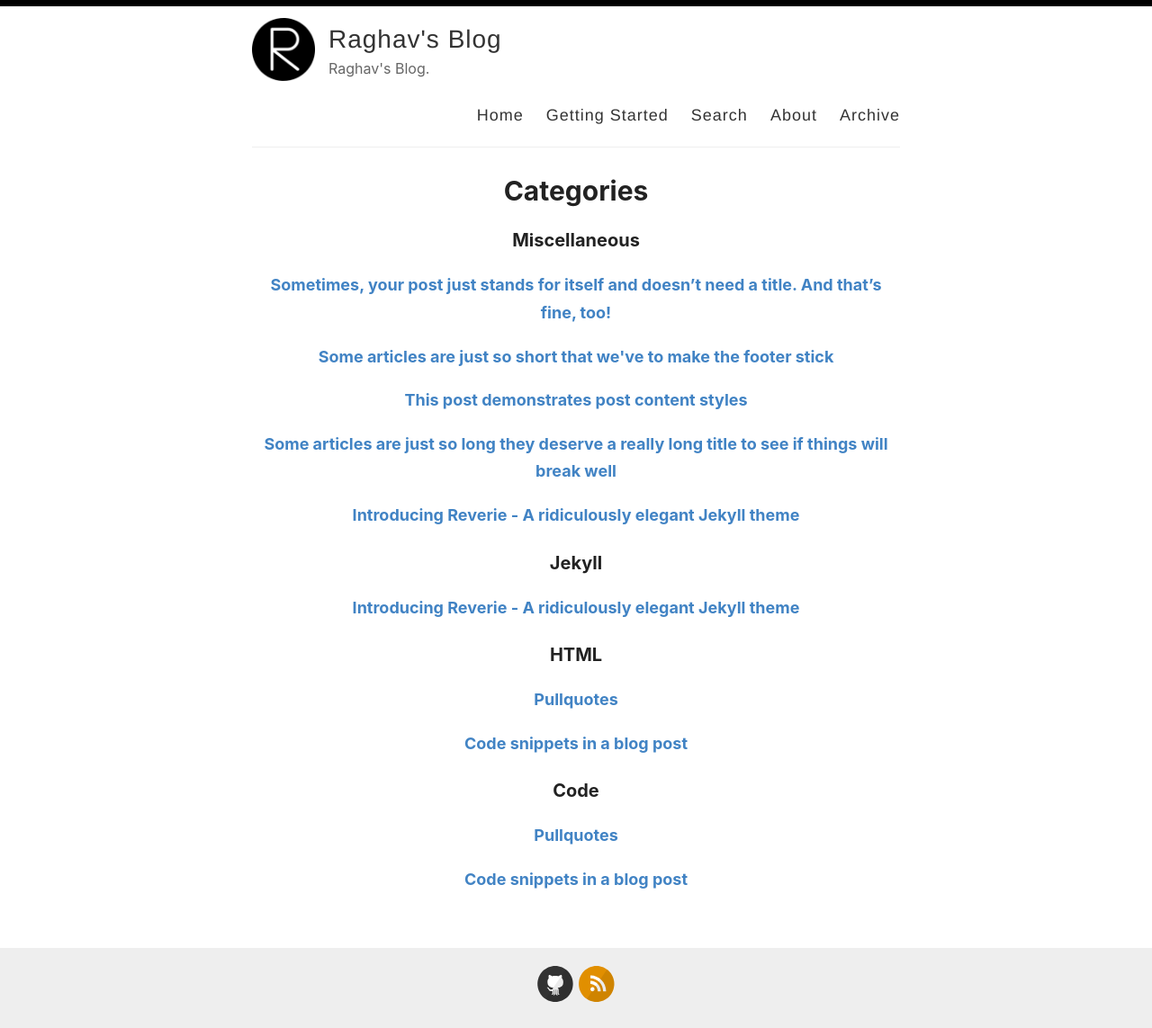
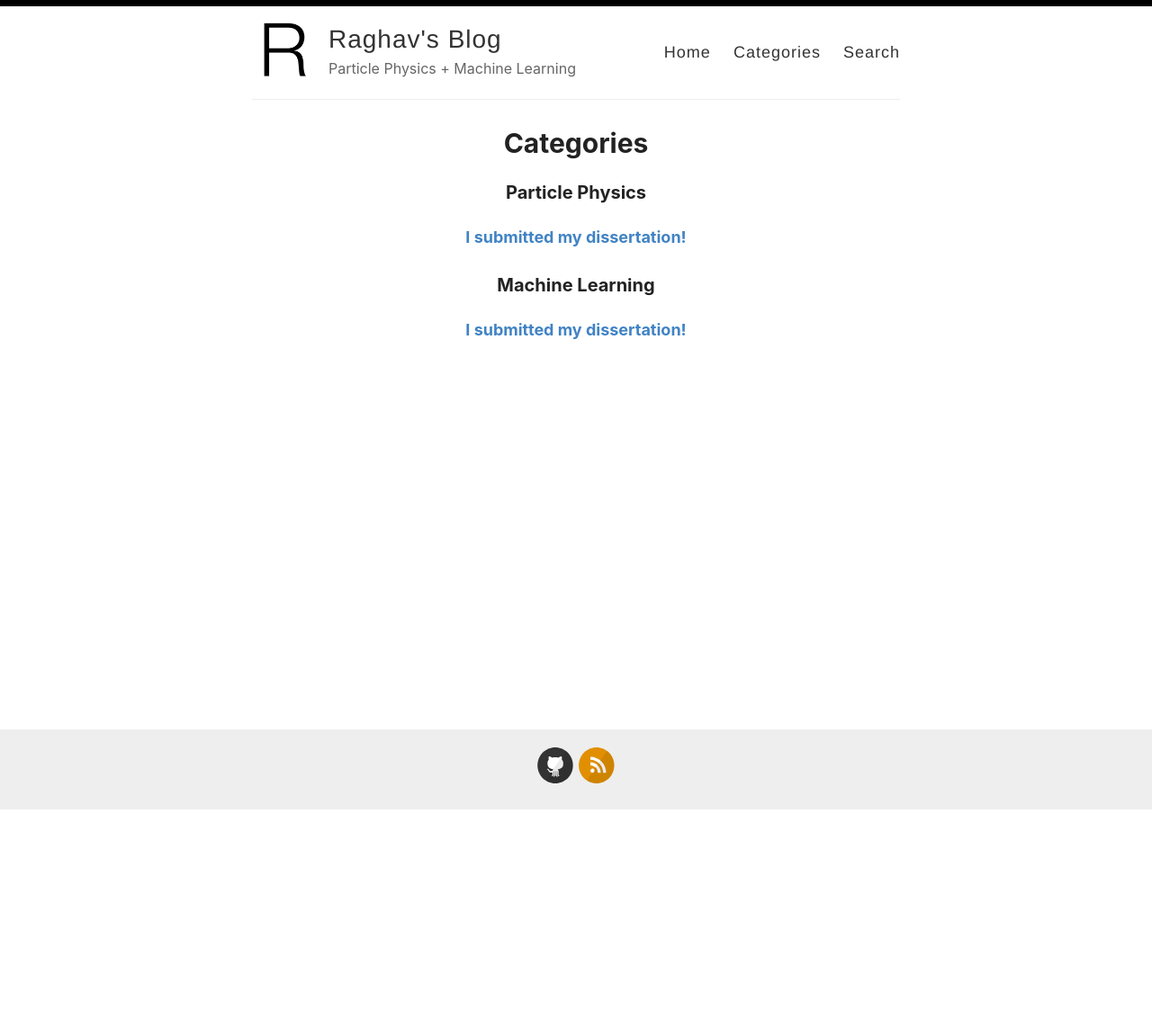
Before and after one commit to rkansal47/rkansal47.github.io, a Jekyll site: the page built from _pages/categories.md, in a window 1280 px wide. Shown: the whole page at 90% size. Built offline with Jekyll 4.4.1, drawn with Linux system fonts in a browser that asks for light colours; after the commit the page ends 901 px from its top, so only the background shows below that; some of the changed lines change nothing that is shown.

Commit message:
more edits

````diff
--- a/_config.yml
+++ b/_config.yml
@@ -9,10 +9,10 @@ name: Raghav's Blog
 author: Raghav Kansal
 
 # Short bio or description (displayed in the header)
-description: Raghav's Blog.
+description: Particle Physics + Machine Learning
 
 # URL of your avatar or profile pic (you could use your GitHub profile pic)
-avatar: /images/reverie.png
+avatar: /images/favicon.png
 
 #
 # Flags below are optional
@@ -41,15 +41,15 @@ footer-links:
 disqus:
 
 # Enter your Google Analytics web tracking code (e.g. UA-2110908-2) to activate tracking
-google_analytics:
+# google_analytics: G-EG651HLRG3
 
 # For newer "GA4" analytics, use the following instead of the "UA" entry above
-#google_analytics_ga4: G-GABC1DEFG
+google_analytics_ga4: G-EG651HLRG3
 
 # Your website URL (e.g. http://amitmerchant1990.github.io or http://www.amitmerchant.com)
 # Used for Sitemap.xml and your RSS feed
 url: http://rkansal47.github.io
-enforce_ssl: http://rkansal47.github.ios
+enforce_ssl: https://rkansal47.github.io
 
 # If you're hosting your site at a Project repository on GitHub pages
 # (http://yourusername.github.io/repository-name)
--- a/_layouts/default.html
+++ b/_layouts/default.html
@@ -29,10 +29,10 @@
 
             <nav>
               <a href="{{ site.baseurl }}/">Home</a>
-              <a href="{{ site.baseurl }}/getting-started">Getting Started</a>
+              <a href="{{ site.baseurl }}/categories">Categories</a>
               <a href="{{ site.baseurl }}/search">Search</a>
-              <a href="{{ site.baseurl }}/about">About</a>
-              <a href="{{ site.baseurl }}/archive">Archive</a>
+              <!-- <a href="{{ site.baseurl }}/about">About</a> -->
+              <!-- <a href="{{ site.baseurl }}/archive">Archive</a> -->
             </nav>
           </header>
         </div>
--- a/_posts/2019-02-13-introducing-reverie-jekyll-theme.md
+++ /dev/null
@@ -1,85 +0,0 @@
----
-layout: post
-title: Introducing Reverie - A ridiculously elegant Jekyll theme
-categories: [Miscellaneous, Jekyll]
----
-
-[Reverie](https://github.com/amitmerchant1990/reverie) is a [Jekyll](https://jekyllrb.com/)-powered theme which is simple and opinionated. It's actually a fork of [jekyll-now](https://github.com/barryclark/jekyll-now) with some additional features and personal touches which I've implemented to suit my needs for my blog.
-
-This is a plug-and-play Jekyll theme which you can use on GitHub Pages without even setting up a local environment.
-
-![](/images/reverie-demo.png)
-
-## Features overview
-
-- Command-line free fork-first workflow, using GitHub.com to create, customize and post to your blog
-- Fully responsive and mobile optimized base theme
-- Sass/Coffeescript support using Jekyll 2.0
-- Free hosting on your GitHub Pages user site
-- All the SEO goodies comes in-built
-- Markdown blogging
-- Syntax highlighting using Pygments
-    - [Dracula syntax theme](https://draculatheme.com/) included
-- Disqus commenting
-- Google Analytics integration
-- Fuzzy search across blog posts
-- Pagination of posts works out-of-the-box.
-- Categorize posts out-of-the box
-- RSS Feed
-- In-built sitemap
-
-<div style="text-align: center;">
- <script async type="text/javascript" src="//cdn.carbonads.com/carbon.js?serve=CE7D6KJY&placement=wwwamitmerchantcom" id="_carbonads_js"></script>
-</div>
-
-## Using Reverie on GitHub Pages
-
-### Step 1) Fork Reverie to your User Repository
-
-Fork [this repository](https://github.com/amitmerchant1990/reverie), then rename the repository to `yourgithubusername.github.io`.
-
-Alternatively, you can use [Use this template](https://github.com/amitmerchant1990/reverie/generate) button if you want to create a repository with a clean commit history which will use Reverie as a template.
-
-Your Jekyll blog will often be viewable immediately at <https://yourgithubusername.github.io> (if it's not, you can often force it to build by completing step 2)
-
-### Step 2) Customize and view your site
-
-Enter your site name, description, avatar and many other options by editing the `_config.yml` file. You can easily turn on Google Analytics tracking, Disqus commenting and social icons here.
-
-Making a change to `_config.yml` (or any file in your repository) will force GitHub Pages to rebuild your site with jekyll. Your rebuilt site will be viewable a few seconds later at <https://yourgithubusername.github.io> - if not, give it ten minutes as GitHub suggests and it'll appear soon.
-
-### Step 3) Publish your first blog post
-
-Create a new file called `/_posts/2019-2-13-Hello-World.md` to publish your first blog post. That's all you need to do to publish your first blog post! This [Markdown Cheatsheet](https://github.com/adam-p/markdown-here/wiki/Markdown-Cheatsheet) might come in handy while writing the posts.
-
-> You can add additional posts in the browser on GitHub.com too! Just hit the <kbd>Create new file</kbd> button in `/_posts/` to create new content. Just make sure to include the [front-matter](http://jekyllrb.com/docs/frontmatter/) block at the top of each new blog post and make sure the post's filename is in this format: year-month-day-title.md
-
-## Using Categories in Reverie
-
-You can categorize your content based on `categories` in Reverie. For this, you just need to add `categories` in front matter like below:
-
-For adding single category:
-
-```md
-categories: JavaScript
-```
-
-For adding multiple categories:
-
-```md
-categories: [PHP, Laravel]
-```
-
-The contegorized content can be shown over this URL: <https://yourgithubusername.github.io/categories/>
-
-## RSS
-
-The generated [RSS feed](https://en.wikipedia.org/wiki/RSS) of your blog can be found at <https://yourgithubusername.github.io/feed>. You can see the example RSS feed over [here](https://www.amitmerchant.com/reverie/feed).
-
-## Sitemap
-
-The generated sitemap of your blog can be found at <https://yourgithubusername.github.io/sitemap>. You can see the example sitemap feed over [here](https://www.amitmerchant.com/reverie/sitemap).
-
-## License
-
-MIT
--- a/_posts/2019-08-08-no-title-posts.md
+++ /dev/null
@@ -1,6 +0,0 @@
----
-layout: post
-title: ""
-categories: Miscellaneous
----
-Sometimes, your post just stands for itself and doesn't need a title. And that's fine, too!
--- a/_posts/2019-12-11-pullquotes.md
+++ /dev/null
@@ -1,14 +0,0 @@
----
-layout: post
-title:  Pullquotes
-categories: [HTML,Code]
-excerpt: In graphic design, a pull quote (also known as a lift-out pull quote) is a key phrase, quotation, or excerpt that has been pulled from an article and used as a page layout graphic element, serving to entice readers into the article or to highlight a key topic.
----
-
-In graphic design, a pull quote (also known as a lift-out pull quote) is a key phrase, quotation, or excerpt that has been pulled from an article and used as a page layout graphic element, serving to entice readers into the article or to highlight a key topic. {% include pullquote.html quote="It is typically placed in a larger or distinctive typeface and on the same page." %} Pull quotes are often used in magazine and newspaper articles, annual reports, and brochures, as well as on the web. They can add visual interest to text-heavy pages with few images or illustrations.
-
-Placement of a pull quote on a page may be defined in a publication's or website's style guide. Such a typographic device may or may not be aligned with a column on the page. Some designers, for example, choose not to align the quote. In that case, the quotation cuts into two or more columns, as in the example shown. Because the pull quote invites the reader to read about the highlighted material, the pull quote should appear before the text it cites and, generally, fairly close to it.
-
-Pull quotes need not be a verbatim copy of the text being quoted; depending on a publication's house style, pull quotes may be abbreviated for space or paraphrased for clarity, with or without indication.
-
-A disadvantage of pull quotes as a design element is that they can disrupt the reading process of readers invested in reading the text sequentially by drawing attention to ghost fragments out of context. At the other extreme, when pull quotes are used to break up what would otherwise be a formless wall of text, pull quote can serve as visual landmarks to help the reader maintain a sense of sequence and place.
--- a/_posts/2019-7-27-super-long-article.md
+++ /dev/null
@@ -1,11 +0,0 @@
----
-layout: post
-title: Some articles are just so long they deserve a really long title to see if things will break well
-categories: Miscellaneous
----
-
-Lorem ipsum dolor sit amet, consectetur adipiscing elit. Fusce bibendum neque eget nunc mattis eu sollicitudin enim tincidunt. Vestibulum lacus tortor, ultricies id dignissim ac, bibendum in velit. Proin convallis mi ac felis pharetra aliquam. Curabitur dignissim accumsan rutrum. In arcu magna, aliquet vel pretium et, molestie et arcu. Mauris lobortis nulla et felis ullamcorper bibendum. Phasellus et hendrerit mauris. Proin eget nibh a massa vestibulum pretium. Suspendisse eu nisl a ante aliquet bibendum quis a nunc. Praesent varius interdum vehicula. Aenean risus libero, placerat at vestibulum eget, ultricies eu enim. Praesent nulla tortor, malesuada adipiscing adipiscing sollicitudin, adipiscing eget est.
-
-Lorem ipsum dolor sit amet, consectetur adipiscing elit. Fusce bibendum neque eget nunc mattis eu sollicitudin enim tincidunt. Vestibulum lacus tortor, ultricies id dignissim ac, bibendum in velit. Proin convallis mi ac felis pharetra aliquam. Curabitur dignissim accumsan rutrum. In arcu magna, aliquet vel pretium et, molestie et arcu. Mauris lobortis nulla et felis ullamcorper bibendum. Phasellus et hendrerit mauris. Proin eget nibh a massa vestibulum pretium. Suspendisse eu nisl a ante aliquet bibendum quis a nunc. Praesent varius interdum vehicula. Aenean risus libero, placerat at vestibulum eget, ultricies eu enim. Praesent nulla tortor, malesuada adipiscing adipiscing sollicitudin, adipiscing eget est.
-
-Lorem ipsum dolor sit amet, consectetur adipiscing elit. Fusce bibendum neque eget nunc mattis eu sollicitudin enim tincidunt. Vestibulum lacus tortor, ultricies id dignissim ac, bibendum in velit. Proin convallis mi ac felis pharetra aliquam. Curabitur dignissim accumsan rutrum. In arcu magna, aliquet vel pretium et, molestie et arcu. Mauris lobortis nulla et felis ullamcorper bibendum. Phasellus et hendrerit mauris. Proin eget nibh a massa vestibulum pretium. Suspendisse eu nisl a ante aliquet bibendum quis a nunc. Praesent varius interdum vehicula. Aenean risus libero, placerat at vestibulum eget, ultricies eu enim. Praesent nulla tortor, malesuada adipiscing adipiscing sollicitudin, adipiscing eget est.
--- a/_posts/2019-7-27-this-post-demonstrates-post-content-styles.md
+++ /dev/null
@@ -1,95 +0,0 @@
----
-layout: post
-title: This post demonstrates post content styles
-categories: Miscellaneous
----
-
-Lorem ipsum dolor sit amet, consectetur adipiscing elit. Fusce bibendum neque eget nunc mattis eu sollicitudin enim tincidunt. Vestibulum lacus tortor, ultricies id dignissim ac, bibendum in velit. Praesent varius interdum vehicula. Aenean risus libero, placerat at vestibulum eget, ultricies eu enim. Praesent nulla tortor, malesuada adipiscing adipiscing sollicitudin, adipiscing eget est.
-
-## Some great heading (h2)
-
-Proin convallis mi ac felis pharetra aliquam. Curabitur dignissim accumsan rutrum. In arcu magna, aliquet vel pretium et, molestie et arcu.
-
-Mauris lobortis nulla et felis ullamcorper bibendum. Phasellus et hendrerit mauris. Proin eget nibh a massa vestibulum pretium. Suspendisse eu nisl a ante aliquet bibendum quis a nunc. Praesent varius interdum vehicula. Aenean risus libero, placerat at vestibulum eget, ultricies eu enim. Praesent nulla tortor, malesuada adipiscing adipiscing sollicitudin, adipiscing eget est.
-
-## Another great heading (h2)
-
-Lorem ipsum dolor sit amet, consectetur adipiscing elit. Fusce bibendum neque eget nunc mattis eu sollicitudin enim tincidunt. Vestibulum lacus tortor, ultricies id dignissim ac, bibendum in velit.
-
-### Some great subheading (h3)
-
-Proin convallis mi ac felis pharetra aliquam. Curabitur dignissim accumsan rutrum. In arcu magna, aliquet vel pretium et, molestie et arcu. Mauris lobortis nulla et felis ullamcorper bibendum.
-
-Phasellus et hendrerit mauris. Proin eget nibh a massa vestibulum pretium. Suspendisse eu nisl a ante aliquet bibendum quis a nunc.
-
-### Some great subheading (h3)
-
-Praesent varius interdum vehicula. Aenean risus libero, placerat at vestibulum eget, ultricies eu enim. Praesent nulla tortor, malesuada adipiscing adipiscing sollicitudin, adipiscing eget est.
-
-> This quote will change your life. It will reveal the secrets of the universe, and all the wonders of humanity. Don't misuse it.
-
-Lorem ipsum dolor sit amet, consectetur adipiscing elit. Fusce bibendum neque eget nunc mattis eu sollicitudin enim tincidunt.
-
-### Some great subheading (h3)
-
-Vestibulum lacus tortor, ultricies id dignissim ac, bibendum in velit. Proin convallis mi ac felis pharetra aliquam. Curabitur dignissim accumsan rutrum.
-
-```html
-<html>
-  <head>
-  </head>
-  <body>
-    <p>Hello, World!</p>
-  </body>
-</html>
-```
-
-
-In arcu magna, aliquet vel pretium et, molestie et arcu. Mauris lobortis nulla et felis ullamcorper bibendum. Phasellus et hendrerit mauris.
-
-#### You might want a sub-subheading (h4)
-
-In arcu magna, aliquet vel pretium et, molestie et arcu. Mauris lobortis nulla et felis ullamcorper bibendum. Phasellus et hendrerit mauris.
-
-In arcu magna, aliquet vel pretium et, molestie et arcu. Mauris lobortis nulla et felis ullamcorper bibendum. Phasellus et hendrerit mauris.
-
-#### But it's probably overkill (h4)
-
-In arcu magna, aliquet vel pretium et, molestie et arcu. Mauris lobortis nulla et felis ullamcorper bibendum. Phasellus et hendrerit mauris.
-
-### Oh hai, an unordered list!!
-
-In arcu magna, aliquet vel pretium et, molestie et arcu. Mauris lobortis nulla et felis ullamcorper bibendum. Phasellus et hendrerit mauris.
-
-- First item, yo
-- Second item, dawg
-- Third item, what what?!
-- Fourth item, fo sheezy my neezy
-
-### Oh hai, an ordered list!!
-
-In arcu magna, aliquet vel pretium et, molestie et arcu. Mauris lobortis nulla et felis ullamcorper bibendum. Phasellus et hendrerit mauris.
-
-1. First item, yo
-2. Second item, dawg
-3. Third item, what what?!
-4. Fourth item, fo sheezy my neezy
-
-
-
-## Headings are cool! (h2)
-
-Proin eget nibh a massa vestibulum pretium. Suspendisse eu nisl a ante aliquet bibendum quis a nunc. Praesent varius interdum vehicula. Aenean risus libero, placerat at vestibulum eget, ultricies eu enim. Praesent nulla tortor, malesuada adipiscing adipiscing sollicitudin, adipiscing eget est.
-
-Praesent nulla tortor, malesuada adipiscing adipiscing sollicitudin, adipiscing eget est.
-
-Proin eget nibh a massa vestibulum pretium. Suspendisse eu nisl a ante aliquet bibendum quis a nunc.
-
-### Tables
-
-|Title 1               | Title 2               | Title 3               | Title 4              |
-|--------------------- | --------------------- | --------------------- | ---------------------|
-|lorem                 | lorem ipsum           | lorem ipsum dolor     | lorem ipsum dolor sit|
-|lorem ipsum dolor sit | lorem ipsum dolor sit | lorem ipsum dolor sit | lorem ipsum dolor sit|
-|lorem ipsum dolor sit | lorem ipsum dolor sit | lorem ipsum dolor sit | lorem ipsum dolor sit|
-|lorem ipsum dolor sit | lorem ipsum dolor sit | lorem ipsum dolor sit | lorem ipsum dolor sit|
--- a/_posts/2019-7-28-super-short-article.md
+++ /dev/null
@@ -1,7 +0,0 @@
----
-layout: post
-title: Some articles are just so short that we've to make the footer stick
-categories: Miscellaneous
----
-
-Lorem ipsum dolor sit amet, consectetur adipisicing elit, sed do eiusmod tempor incididunt ut labore et dolore magna aliqua. Ut enim ad minim veniam, quis nostrud exercitation ullamco laboris nisi ut aliquip ex ea commodo consequat. Duis aute irure dolor in reprehenderit in voluptate velit esse cillum dolore eu fugiat nulla pariatur. Excepteur sint occaecat cupidatat non proident, sunt in culpa qui officia deserunt mollit anim id est laborum.
--- a/_posts/2019-8-12-code-snippets.md
+++ /dev/null
@@ -1,42 +0,0 @@
----
-layout: post
-title:  Code snippets in a blog post
-categories: [HTML,Code]
----
-
-This post demonstrate the use of code snippets in the theme. The code snippets are powered by [Pygments](http://pygments.org/) and the code theme that is been used in Reverie is called [Dracula](https://draculatheme.com/).
-
-This is a raw snippet:
-
-```
-hello world
-123
-This is a text snippet
-```
-
-This is a PHP snippet:
-
-```php
-<?php
-    echo 'Hello, World!';
-?>
-```
-
-This is a JavaScript snippet:
-
-```js
-const add = (a, b) => a + b
-const minus = (a, b) => a - b
-
-console.log(add(100,200))  // 300
-console.log(minus(100,200))  // -100
-```
-
-This is a Python snippet:
-
-```python
-def say_hello():
-    print("hello world!")
-
-say_hello()   // "hello world!"
-```
--- /dev/null
+++ b/_posts/2025-01-04-dissertation.md
@@ -0,0 +1,7 @@
+---
+layout: post
+title: I submitted my dissertation!
+categories: [Particle Physics, Machine Learning]
+---
+
+I'm happy to share that the final draft of my doctoral dissertation was approved last month!
````
Also changed, not shown: README.md.
